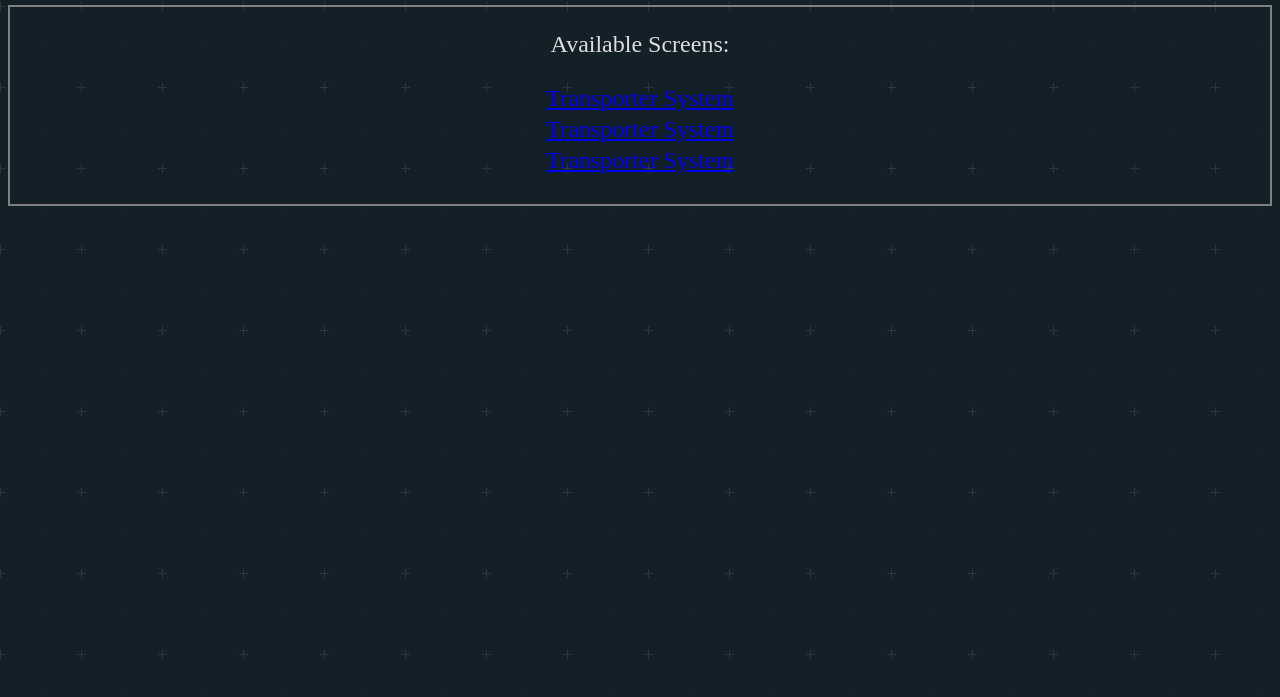
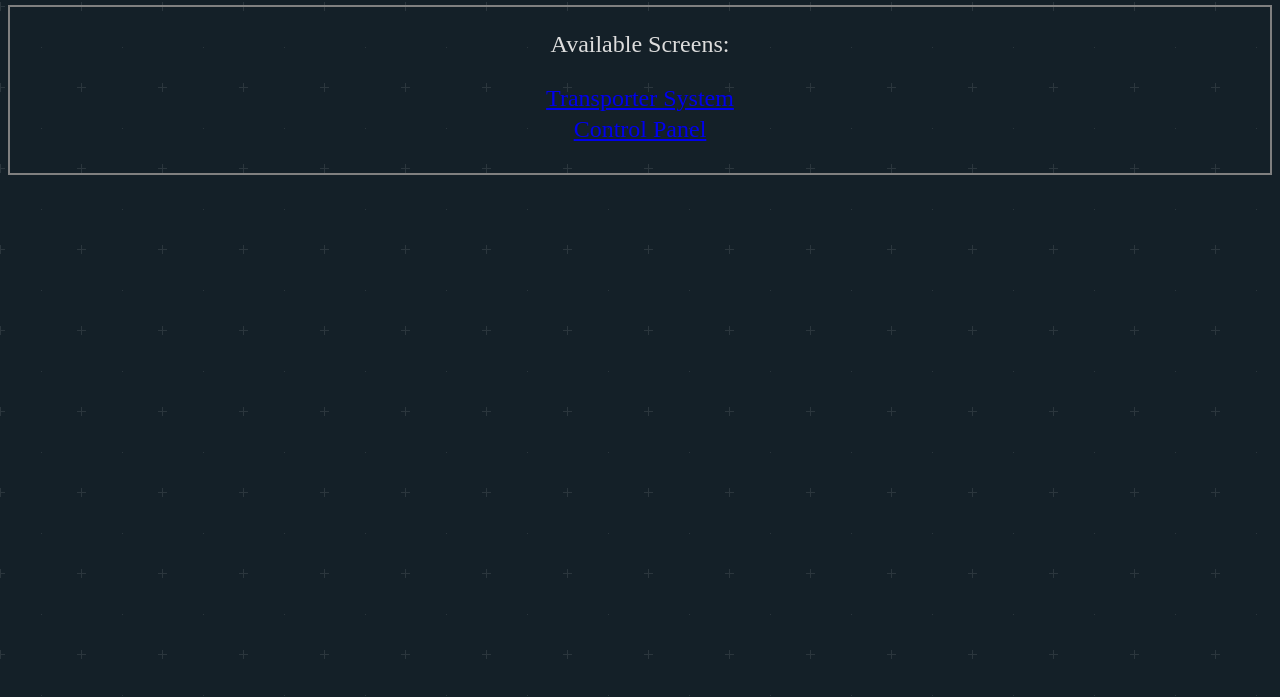
Before and after one commit to Technomancer113/SpaceSimScreens, a plain HTML site: page index.html in a window 1280 px wide. Shown: the part 75-772 px from the top of the page. Drawn offline with nearby package versions, Linux system fonts and the light colour scheme.

Commit message:
Update index.html
add control panel to index.html page list

```diff
--- a/index.html
+++ b/index.html
@@ -17,10 +17,7 @@
         <td><a href="transporter.html">Transporter System</a></td>
       </tr>
       <tr>
-        <td><a href="transporter.html">Transporter System</a></td>
-      </tr>
-      <tr>
-        <td><a href="transporter.html">Transporter System</a></td>
+        <td><a href="controls.html">Control Panel</a></td>
       </tr>
     </table>
     <br>
```
